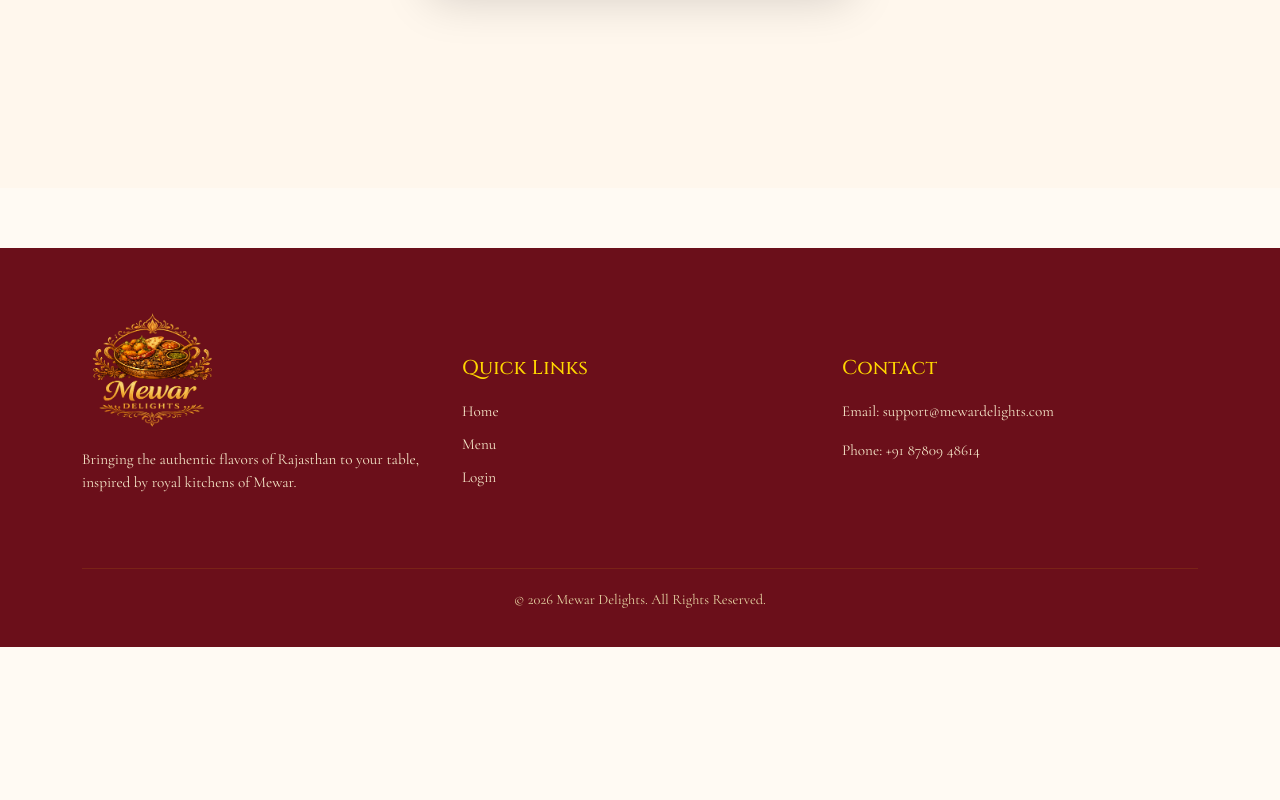
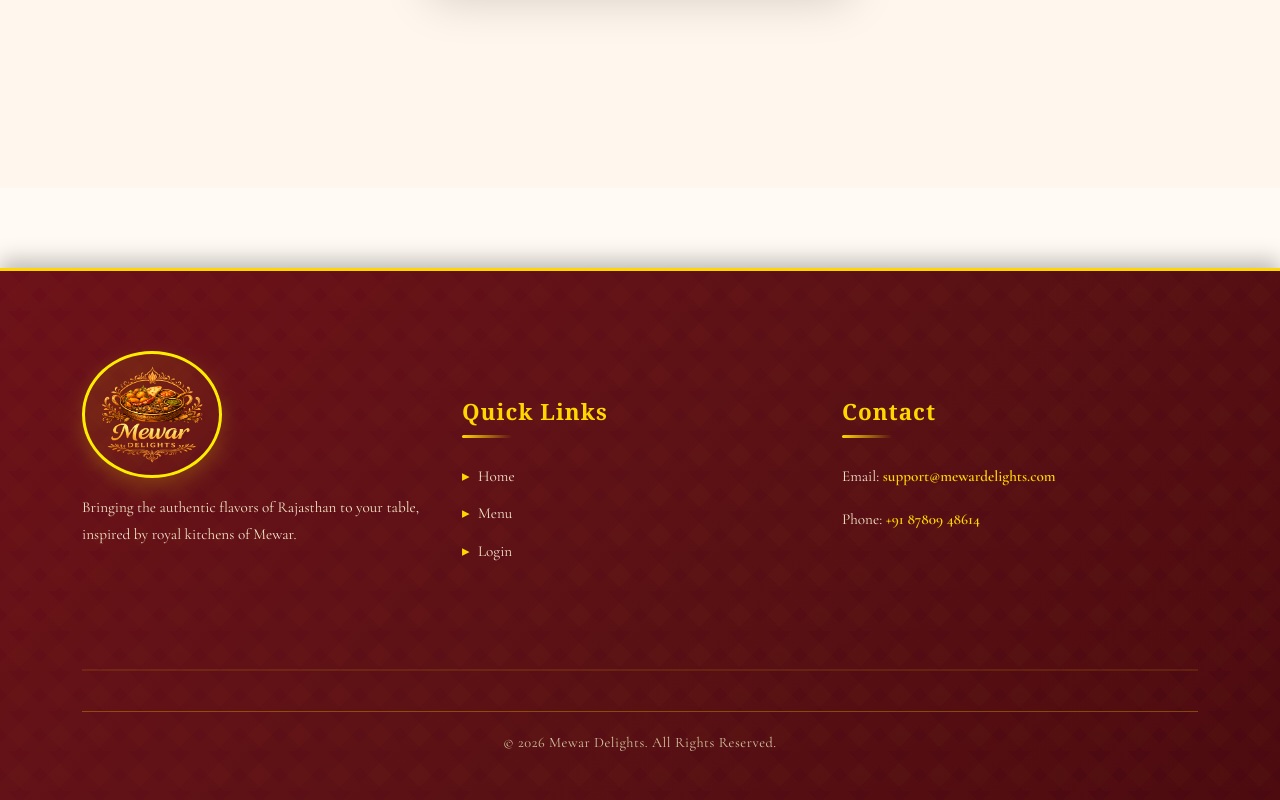
Before and after one commit to Rahulkumawat0/mewar-delights, a React (Vite) app in the folder client/: page /login in a window 1280 px wide. Shown: the part 844-1644 px from the top of the page. Before the commit the page ends 1491 px from the top, so only its background shows below. Built offline with nearby package versions, Linux system fonts and the light colour scheme; no server answers.

Commit message:
style: improve footer design with enhanced colors, animations, and better spacing

```diff
--- a/client/src/components/Footer/Footer.css
+++ b/client/src/components/Footer/Footer.css
@@ -1,37 +1,95 @@
 /* ROYAL FOOTER */
+
+.royal-footer {
+  background: linear-gradient(135deg, #6b0f1a 0%, #5a0f16 50%, #4a0810 100%);
+  color: #f5e6c8;
+  padding: 80px 0 30px;
+  margin-top: 80px;
+  border-top: 3px solid #ffd700;
+  box-shadow: 0 -8px 20px rgba(0, 0, 0, 0.25);
+  position: relative;
+  overflow: hidden;
+}
+
+.royal-footer::before {
+  content: '';
+  position: absolute;
+  top: 0;
+  left: 0;
+  right: 0;
+  bottom: 0;
+  background-image:
+    linear-gradient(45deg, transparent 30%, rgba(255, 215, 0, 0.05) 30%, rgba(255, 215, 0, 0.05) 60%, transparent 60%),
+    linear-gradient(-45deg, transparent 30%, rgba(255, 215, 0, 0.05) 30%, rgba(255, 215, 0, 0.05) 60%, transparent 60%);
+  background-size: 40px 40px;
+  opacity: 0.3;
+  pointer-events: none;
+}
 
 /* Footer Logo */
 .footer-logo {
   max-width: 140px;
+  transition: all 0.4s cubic-bezier(0.175, 0.885, 0.32, 1.275);
+  filter: brightness(1.1);
+  border-radius: 50%;
+  border: 3px solid #ffd700;
+  padding: 8px;
+  background: linear-gradient(135deg, rgba(255, 215, 0, 0.1), transparent);
+  box-shadow: 0 8px 20px rgba(255, 215, 0, 0.2);
 }
 
-@media (max-width: 768px) {
-  .footer-logo {
-    max-width: 120px;
-  }
+.footer-logo:hover {
+  transform: scale(1.1) rotate(-3deg);
+  box-shadow: 0 12px 30px rgba(255, 215, 0, 0.3);
 }
 
-
-.royal-footer {
-  background-color: #6b0f1a;
-  color: #f5e6c8;
-  padding: 60px 0 20px;
-  margin-top: 60px;
+.footer-section {
+  position: relative;
+  z-index: 1;
 }
 
 .footer-section h4,
 .footer-section h5 {
-  font-family: var(--royal-font);
+  font-family: Georgia, serif;
   color: #ffd700;
-  margin-bottom: 20px;
+  margin-bottom: 25px;
+  font-size: 1.4rem;
+  font-weight: 700;
+  letter-spacing: 1px;
+  position: relative;
+  padding-bottom: 12px;
 }
 
-.footer-section p, a,
-.footer-section li {
+.footer-section h5::after {
+  content: '';
+  position: absolute;
+  bottom: 0;
+  left: 0;
+  width: 50px;
+  height: 3px;
+  background: linear-gradient(90deg, #ffd700, transparent);
+  border-radius: 2px;
+}
+
+.footer-section p,
+.footer-section a {
   font-family: var(--body-font);
   font-size: 0.95rem;
   color: #f5e6c8;
   text-decoration: none;
+  transition: all 0.3s ease;
+  line-height: 1.8;
+}
+
+.footer-section p a {
+  color: #ffd700;
+  font-weight: 600;
+  border-bottom: 2px solid transparent;
+  padding-bottom: 2px;
+}
+
+.footer-section p a:hover {
+  border-bottom-color: #ffd700;
 }
 
 .footer-links {
@@ -40,19 +98,30 @@
 }
 
 .footer-links li {
-  margin-bottom: 8px;
+  margin-bottom: 12px;
+  transition: all 0.3s ease;
 }
 
 .footer-links a {
   color: #f5e6c8;
   text-decoration: none;
+  position: relative;
+  padding-left: 16px;
+  display: block;
+}
+
+.footer-links a::before {
+  content: '▸';
+  position: absolute;
+  left: 0;
+  color: #ffd700;
+  transition: all 0.3s ease;
 }
 
 .footer-links a:hover {
   color: #ffd700;
+  padding-left: 22px;
 }
-
-
 
 .footer-section ul {
   list-style: none;
@@ -62,6 +131,7 @@
 .footer-section li {
   margin-bottom: 10px;
   cursor: pointer;
+  transition: all 0.3s ease;
 }
 
 .footer-section li:hover {
@@ -69,11 +139,44 @@
 }
 
 .footer-bottom {
-  margin-top: 20px;
+  margin-top: 30px;
+  padding-top: 20px;
   font-size: 0.9rem;
-  color: #e5d3a3;
+  color: #d4c4a0;
+  border-top: 1px solid rgba(255, 215, 0, 0.3);
+  position: relative;
+  z-index: 1;
+  letter-spacing: 0.5px;
 }
 
 hr {
   border-color: rgba(255, 215, 0, 0.4);
+  margin: 40px 0;
+  border-width: 2px;
+  position: relative;
+  z-index: 1;
 }
+
+@media (max-width: 768px) {
+  .footer-logo {
+    max-width: 120px;
+  }
+
+  .royal-footer {
+    padding: 60px 0 20px;
+    margin-top: 60px;
+  }
+
+  .footer-section {
+    margin-bottom: 30px;
+  }
+
+  .footer-section h5::after {
+    width: 40px;
+  }
+
+  .footer-section h4,
+  .footer-section h5 {
+    font-size: 1.2rem;
+  }
+}
```
